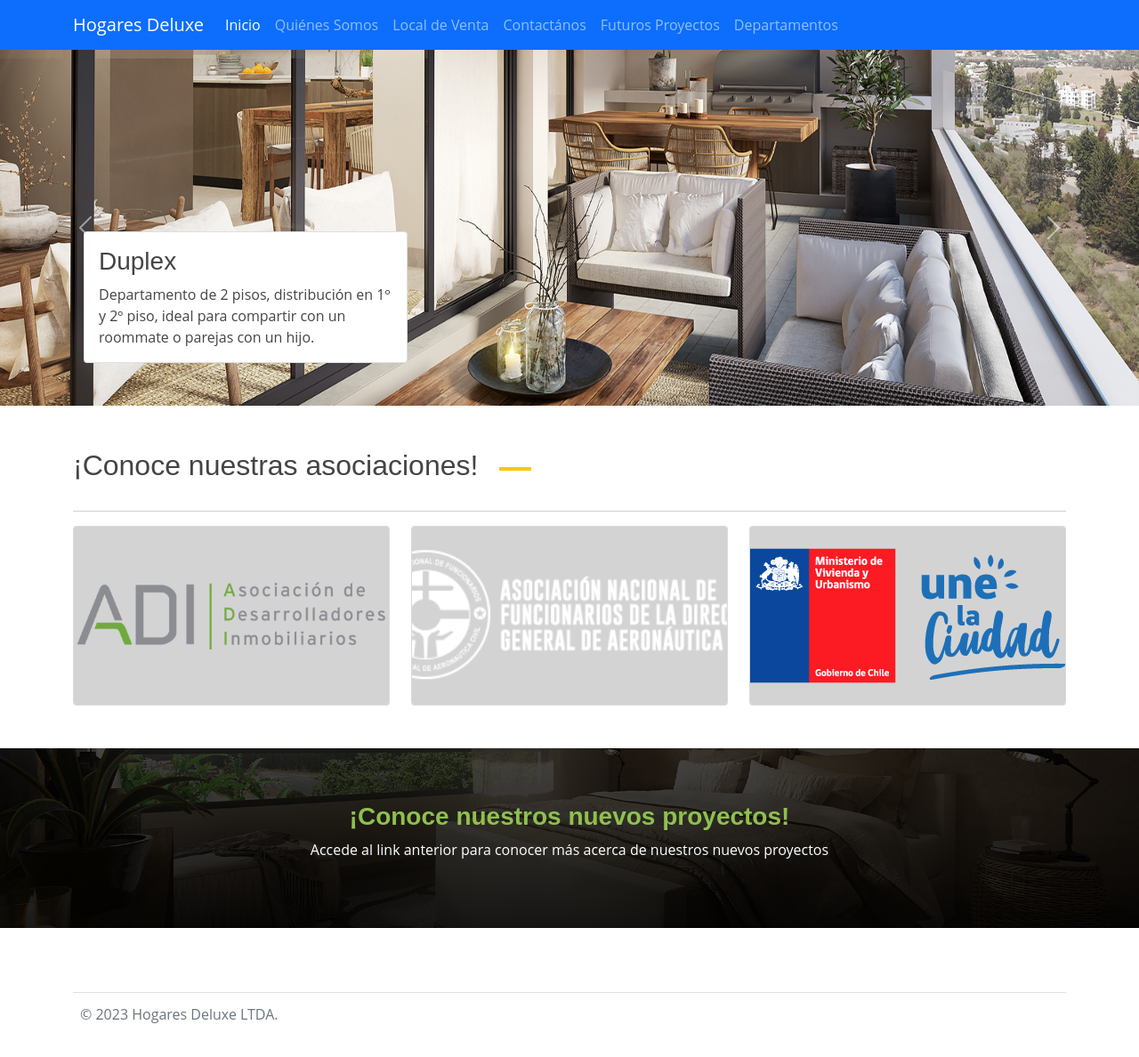
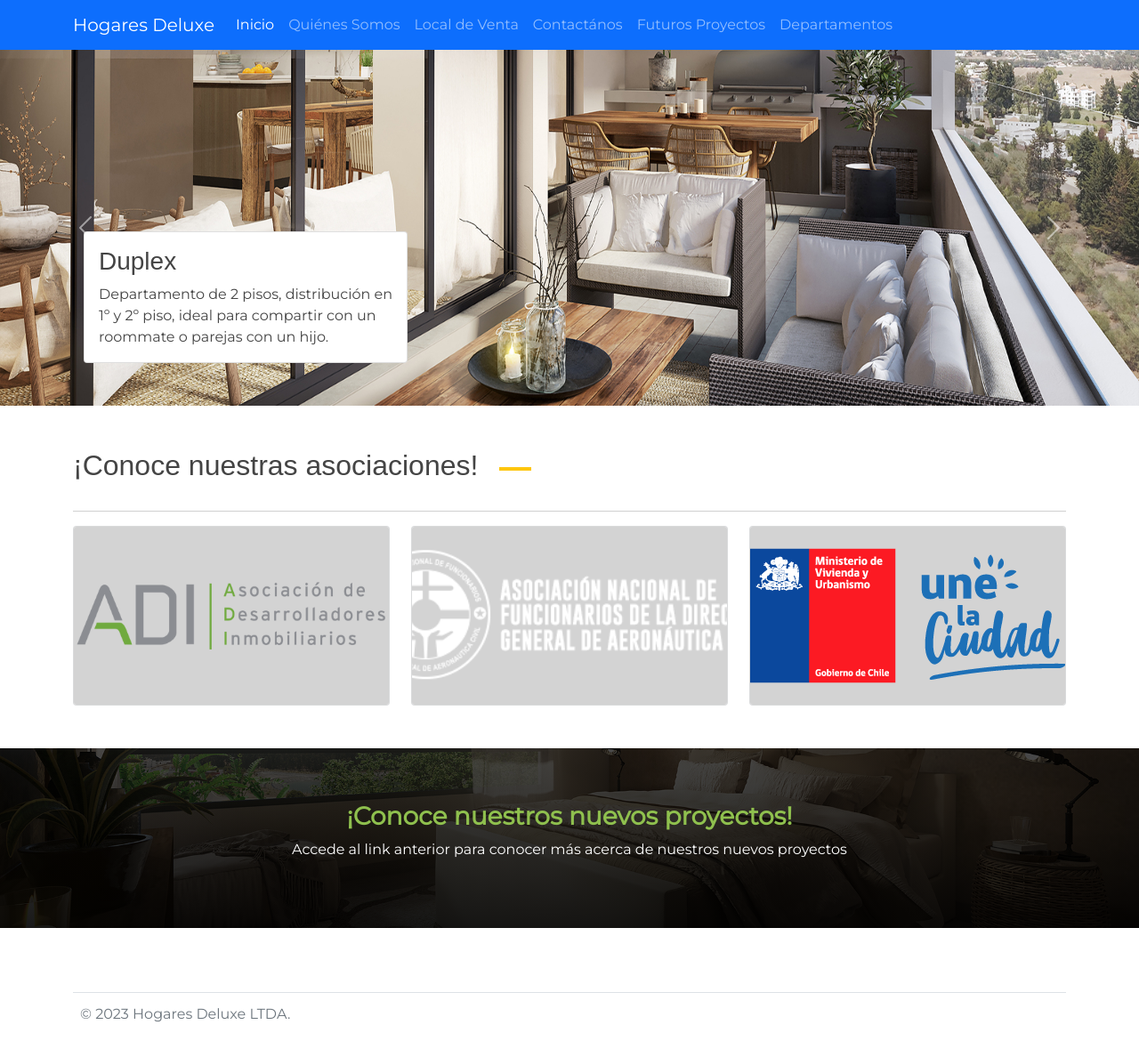
Before and after one commit to pr0vis0ri0/progra-web, a Django app: page /app/inicio in a window 1280 px wide. Shown: the whole page at 89% size. Run offline with Django 4.2, Linux system fonts and the light colour scheme.

Commit message:
hora de trabajar amigos

```diff
--- a/Pagina/Appventas/static/css/mi.css
+++ b/Pagina/Appventas/static/css/mi.css
@@ -13,7 +13,6 @@
 
 
 body {
-    font-family: "Open Sans", sans-serif;
     color: #444444;
   }
 
--- a/Pagina/Appventas/static/css/styles.css
+++ b/Pagina/Appventas/static/css/styles.css
@@ -1,3 +1,10 @@
+@import url('https://fonts.googleapis.com/css2?family=Montserrat:wght@100;200;300;400&display=swap');
+@import url('https://fonts.googleapis.com/css2?family=Poppins:wght@300;400;500;600;700&display=swap');
+
+* {
+    font-family: 'Montserrat', sans-serif;;
+}
+
 .container-full {
     padding-left: 0 !important;
     padding-right: 0 !important;
--- a/Pagina/Appventas/templates/layout.html
+++ b/Pagina/Appventas/templates/layout.html
@@ -10,11 +10,10 @@
     <link href="{% static 'fontawesomefree/css/fontawesome.css' %}" rel="stylesheet" type="text/css">
     <link href="{% static 'fontawesomefree/css/brands.css' %}" rel="stylesheet" type="text/css">
     <link href="{% static 'fontawesomefree/css/solid.css' %}" rel="stylesheet" type="text/css">
-    {% block extra_css %}
     <link href="{% static 'css/styles.css' %}" rel="stylesheet" type="text/css">
     <link href="{% static 'css/cssgeneral.css' %}" rel="stylesheet" type="text/css">
     <link href="{% static 'css/mi.css' %}" rel="stylesheet" type="text/css">
-    <!-- <link href="{% static 'css/style.css' %}" rel="stylesheet" type="text/css"> -->
+    {% block extra_css %}
     {% endblock %}
     <title>{% block title %} Home {% endblock %}</title>
 </head>
```
